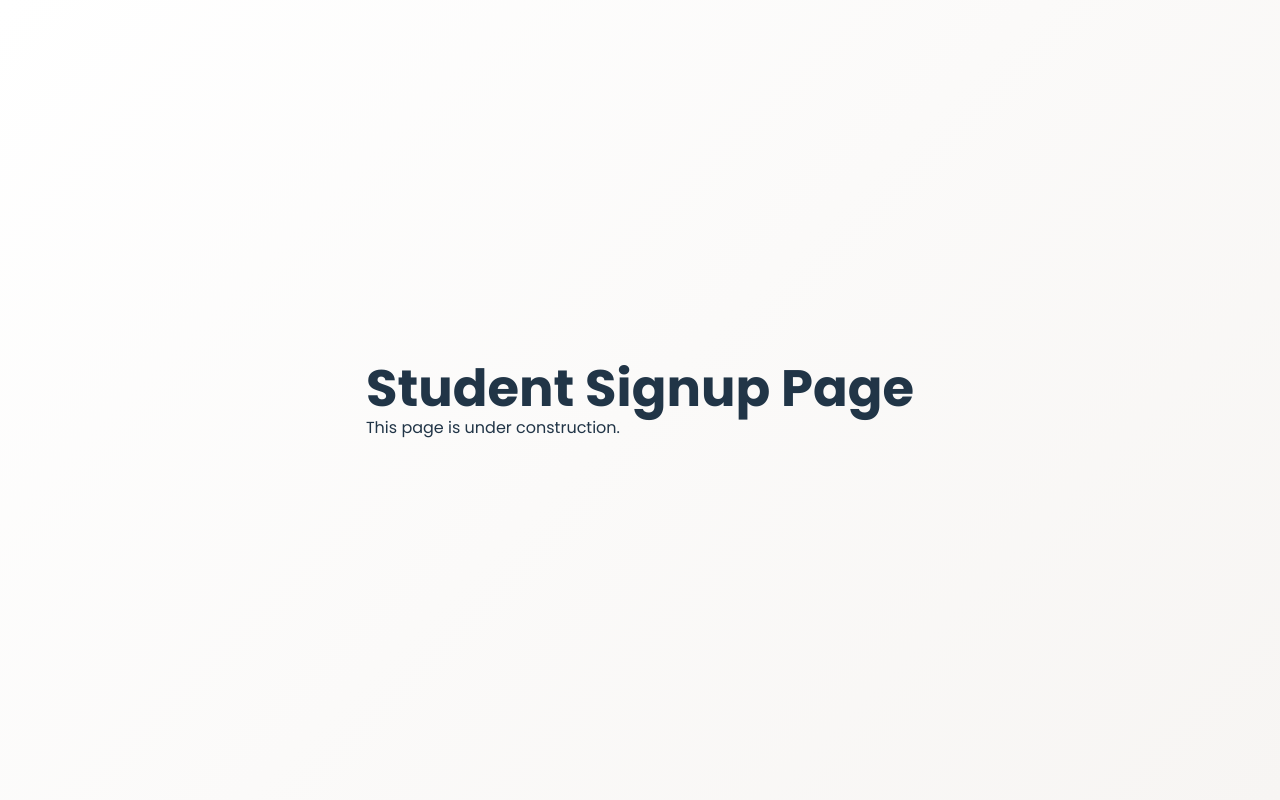
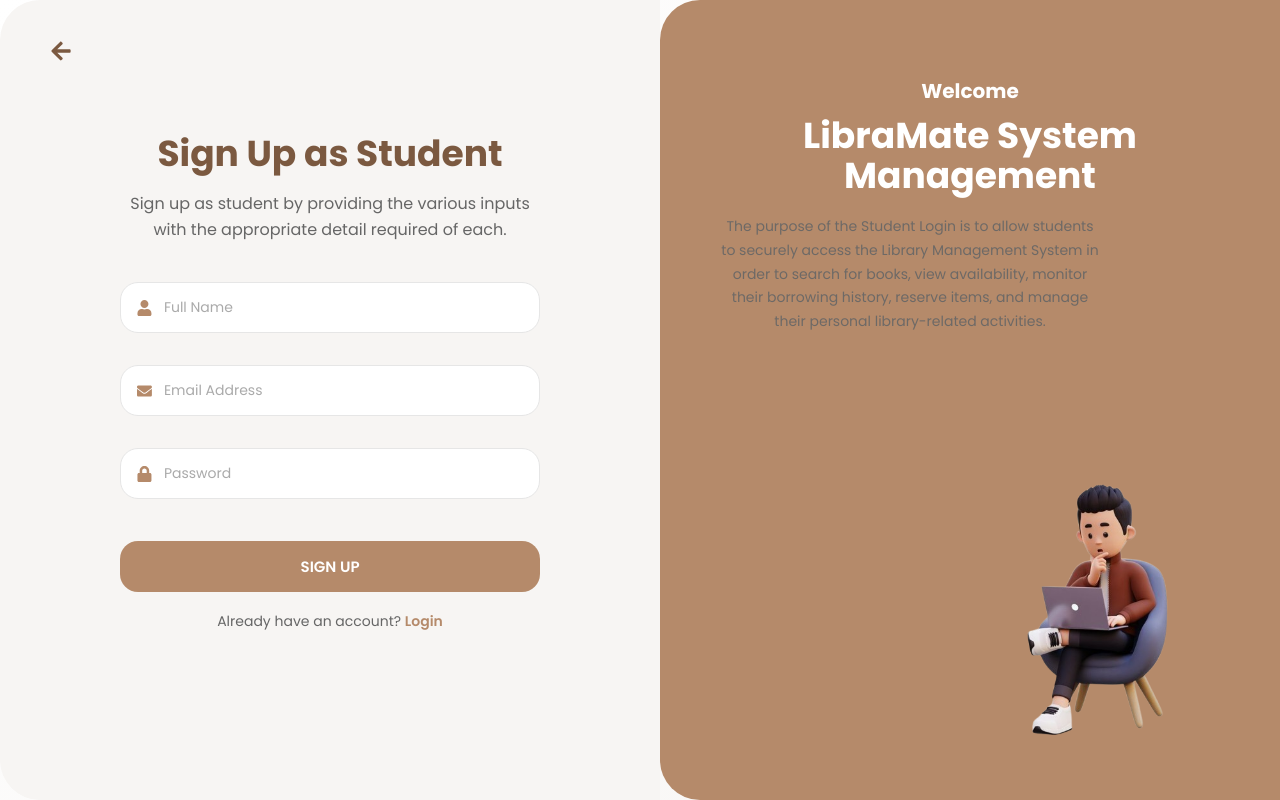
Before and after one commit to richardamofa/LibraMate-App, a React (Vite) app in the folder libraMate-app/: page /student/signup in a window 1280 px wide. Built offline with nearby package versions, Linux system fonts and the light colour scheme.

Commit message:
student signup

```diff
--- a/libraMate-app/src/users/admin/Admin.css
+++ b/libraMate-app/src/users/admin/Admin.css
@@ -5,7 +5,6 @@
 --radius:18px;
 }
 
-/* RESET */
 
 *{
 margin:0;
@@ -97,8 +96,9 @@ margin-bottom:20px;
 
 .login-content p,
 .signup-content p{
-max-width:800px;
-line-height:1.7;
+color:#fff;
+text-align:center;
+line-height:1.5;
 font-size:15px;
 opacity:0.9;
 }
@@ -245,6 +245,7 @@ font-weight:600;
 font-size:15px;
 cursor:pointer;
 transition:all 0.25s ease;
+width: 100%;
 }
 
 .primary-btn:hover{
@@ -254,17 +255,50 @@ box-shadow:0 6px 14px rgba(0,0,0,0.15);
 }
 
 .form-message{
-margin-top:12px;
+position: fixed;
+top: 25px;
+right: 25px;
+
+padding:16px 22px;
 font-size:14px;
 font-weight:500;
+
+border-radius: var(--radius);
+backdrop-filter: blur(6px);
+
+animation: popup 0.35s ease;
+z-index:1000;
 }
 
+/* SUCCESS */
+
 .form-message.success{
+background: rgba(34, 238, 119, 0.25);
+border:1px solid rgba(47,127,51,0.45);
 color:#2e7d32;
+box-shadow:0 8px 20px rgba(34,238,119,0.25);
 }
 
+/* ERROR */
+
 .form-message.error{
+background: rgba(211,47,47,0.25);
+border:1px solid rgba(221,50,34,0.45);
 color:#d32f2f;
+box-shadow:0 8px 20px rgba(220,39,33,0.25);
+}
+
+/* POPUP ANIMATION */
+
+@keyframes popup{
+from{
+opacity:0;
+transform:translateY(-20px) scale(.95);
+}
+to{
+opacity:1;
+transform:translateY(0) scale(1);
+}
 }
 
 /* FOOTER */
--- a/libraMate-app/src/users/admin/AdminSignup.jsx
+++ b/libraMate-app/src/users/admin/AdminSignup.jsx
@@ -30,21 +30,33 @@ export default function AdminSignup() {
   if (password !== confirmPassword) {
     setType("error");
     setMessage("Passwords do not match.");
+    setTimeout(() => {
+        setMessage("");
+    }, 3000);
     return;
   }
 
   if (staffId !== "AD1234-5") {
     setType("error");
     setMessage("Invalid staff ID.");
+    setTimeout(() => {
+      setMessage("");
+    }, 3000);
     return;
   }
 
   if (password === "admin1234") {
     setType("success");
     setMessage("Admin account created successfully!");
+    setTimeout(() => {
+      navigate("/");
+    }, 1200);
   } else {
     setType("error");
     setMessage("Password must match admin credentials.");
+    setTimeout(() => {
+      setMessage("");
+    }, 3000);
   }
 };
   return (
@@ -55,7 +67,7 @@ export default function AdminSignup() {
         </div>
 
         {/* RIGHT SIDE */}
-        <div className="signup-right">
+        <div className="signup-left">
 
           {/* Background icon */}
                 <FaUserShield className="admin-bg-icon"/>
@@ -113,7 +125,7 @@ export default function AdminSignup() {
               </div>
 
              {/* LEFT SIDE */}
-              <div className="signup-left">
+              <div className="signup-right">
                     <h3>Welcome</h3>
 
                     <div className="signup-content">
--- /dev/null
+++ b/libraMate-app/src/users/student/Student.css
@@ -0,0 +1,225 @@
+:root{
+--primary:#b58a6a;
+--secondary:#7b5940;
+--radius:18px;
+}
+
+*{
+margin:0;
+padding:0;
+box-sizing:border-box;
+font-family:"Poppins",sans-serif;
+}
+
+/* MAIN LAYOUT */
+
+.student-inner{
+display:flex;
+min-height:100vh;
+}
+
+/* BACK ARROW */
+
+.back-arrow{
+position:absolute;
+top:30px;
+left:30px;
+
+font-size:22px;
+cursor:pointer;
+
+color:var(--secondary);
+padding:8px 20px;
+
+border-radius:25%;
+
+z-index:999;
+transition:all .25s ease;
+}
+
+.back-arrow:hover{
+transform:translateY(-2px);
+
+background:var(--primary);
+color:white;
+
+}
+
+/* LEFT PANEL */
+
+.signup-left{
+flex:1;
+display:flex;
+flex-direction:column;
+justify-content:center;
+padding:80px;
+background:#f7f5f3;
+}
+
+.signup-left h2{
+font-size:36px;
+color:var(--secondary);
+margin-bottom:10px;
+}
+
+.signup-left p{
+color:#666;
+max-width:420px;
+margin-bottom:40px;
+line-height:1.6;
+}
+
+/* INPUT GROUP */
+
+.input-group{
+display:flex;
+align-items:center;
+gap:12px;
+background:white;
+padding:14px 16px;
+border-radius:var(--radius);
+border:1px solid #e6e6e6;
+margin-bottom:16px;
+transition:.25s;
+}
+
+.input-group:hover{
+border-color:var(--primary);
+}
+
+.input-icon{
+color:var(--primary);
+}
+
+.input-group input{
+border:none;
+outline:none;
+font-size:14px;
+width:100%;
+}
+
+/* BUTTON */
+
+.primary-btn{
+margin-top:10px;
+padding:14px;
+border:none;
+border-radius:var(--radius);
+background:var(--primary);
+color:white;
+font-weight:600;
+font-size:15px;
+cursor:pointer;
+transition:all .25s ease;
+width:100%;
+}
+
+.primary-btn:hover{
+background:var(--secondary);
+transform:translateY(-2px);
+}
+
+/* MESSAGE */
+
+.form-message{
+margin-top:12px;
+font-size:14px;
+}
+
+.form-message.success{
+color:#2e7d32;
+}
+
+.form-message.error{
+color:#d32f2f;
+}
+
+/* FOOTER */
+
+.signup-footer{
+text-align:center;
+margin-top:18px;
+font-size:14px;
+color:#666;
+}
+
+.signup-footer a{
+color:var(--primary);
+font-weight:600;
+text-decoration:none;
+}
+
+/* RIGHT PANEL */
+
+.signup-right{
+flex:1;
+background:var(--primary);
+color:white;
+display:flex;
+flex-direction:column;
+justify-content:center;
+align-items:center;
+padding:60px;
+border-radius:40px 0 0 40px;
+position:relative;
+text-align:center;
+}
+
+.signup-right h3{
+font-size:20px;
+margin-bottom:10px;
+}
+
+.signup-content h1{
+font-size:36px;
+margin-bottom:20px;
+}
+
+.signup-content p{
+max-width:420px;
+line-height:1.7;
+}
+
+.signup-image{
+margin-top:40px;
+}
+
+.signup-image img{
+width:320px;
+max-width:100%;
+}
+
+/* FORM HEADER */
+
+.login-right h2,
+.signup-right h2{
+font-size:32px;
+color:var(--secondary);
+margin-bottom:10px;
+}
+
+.login-right p,
+.signup-right p{
+color:#666;
+font-size:14px;
+margin-bottom:30px;
+max-width:380px;
+}
+
+/* RESPONSIVE */
+
+@media(max-width:900px){
+
+.student-inner{
+flex-direction:column;
+}
+
+.signup-right{
+border-radius:0;
+}
+
+.signup-left{
+padding:40px;
+}
+
+}
--- a/libraMate-app/src/users/student/StudentSignup.jsx
+++ b/libraMate-app/src/users/student/StudentSignup.jsx
@@ -1,8 +1,150 @@
+import "./Student.css";
+import { useState } from "react";
+import { FaUser, FaEnvelope, FaLock, FaArrowLeft } from "react-icons/fa";
+import { useNavigate } from "react-router-dom";
+import { Link } from "react-router-dom";
+import studentImg from "../../assets/student-sign-bg.png";
+
 export default function StudentSignup() {
+
+  const navigate = useNavigate();
+
+  const [message, setMessage] = useState("");
+  const [type, setType] = useState("");
+
+  const handleSignup = (e) => {
+    e.preventDefault();
+
+    const form = e.target;
+
+    const fullName = form.fullName.value;
+    const email = form.email.value;
+    const password = form.password.value;
+
+    if (!fullName || !email || !password) {
+      setType("error");
+      setMessage("Please fill in all required fields.");
+      setTimeout(() => {
+        setMessage("");
+      }, 3000);
+      return;
+    }
+
+    if (password.length < 6) {
+      setType("error");
+      setMessage("Password must be at least 6 characters.");
+      setTimeout(() => {
+        setMessage("");
+      }, 3000);
+      return;
+    }
+
+    setType("success");
+    setMessage("Student account created successfully!");
+    setTimeout(() => {
+      navigate("/");
+    }, 1200);
+  };
+
   return (
-    <div style={{ padding: "40px" }}>
-      <h1>Student Signup Page</h1>
-      <p>This page is under construction.</p>
+
+    <div className="student-signup">
+
+      <main className="student-inner">
+
+        <div className="back-arrow" onClick={() => navigate("/")}>
+          <FaArrowLeft />
+        </div>
+
+        {/* LEFT SIDE (FORM) */}
+        <div className="signup-left">
+
+          <h2>Sign Up as Student</h2>
+
+          <p>
+            Sign up as student by providing the various inputs
+            with the appropriate detail required of each.
+          </p>
+
+          <form className="signup-form" onSubmit={handleSignup}>
+
+            <div className="input-group">
+              <FaUser className="input-icon"/>
+              <input
+                name="fullName"
+                type="text"
+                placeholder="Full Name"
+                required
+              />
+            </div>
+
+            <div className="input-group">
+              <FaEnvelope className="input-icon"/>
+              <input
+                name="email"
+                type="email"
+                placeholder="Email Address"
+                required
+              />
+            </div>
+
+            <div className="input-group">
+              <FaLock className="input-icon"/>
+              <input
+                name="password"
+                type="password"
+                placeholder="Password"
+                required
+              />
+            </div>
+
+            <button type="submit" className="primary-btn">
+              SIGN UP
+            </button>
+
+            {message && (
+              <p className={`form-message ${type}`}>
+                {message}
+              </p>
+            )}
+
+          </form>
+
+          <p className="signup-footer">
+            Already have an account? <Link to="/student/login">Login</Link>
+          </p>
+
+        </div>
+
+
+        {/* RIGHT SIDE (WELCOME PANEL) */}
+        <div className="signup-right">
+
+          <h3>Welcome</h3>
+
+          <div className="signup-content">
+
+            <h1>LibraMate System Management</h1>
+
+            <p>
+              The purpose of the Student Login is to allow students
+              to securely access the Library Management System in
+              order to search for books, view availability,
+              monitor their borrowing history, reserve items,
+              and manage their personal library-related activities.
+            </p>
+
+          </div>
+
+          <div className="signup-image">
+            <img src={studentImg} alt="student signup"/>
+          </div>
+
+        </div>
+
+      </main>
+
     </div>
+
   );
 }
```
